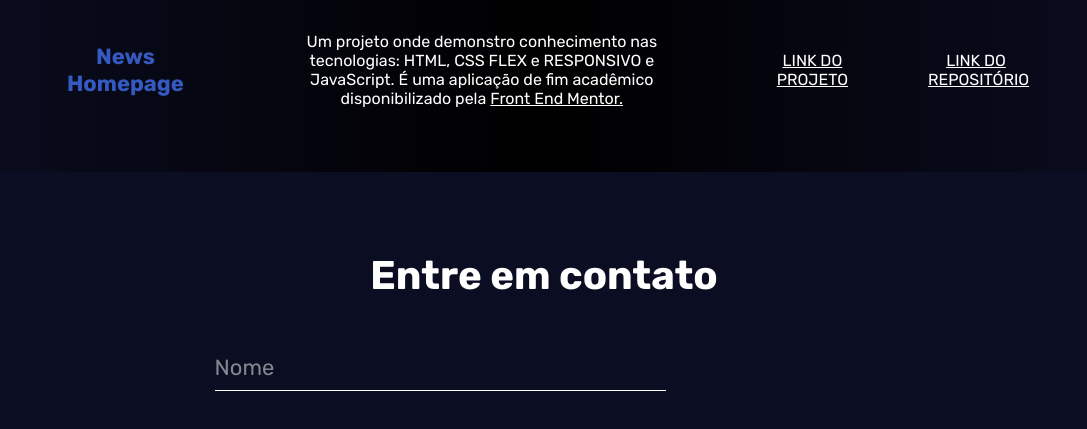
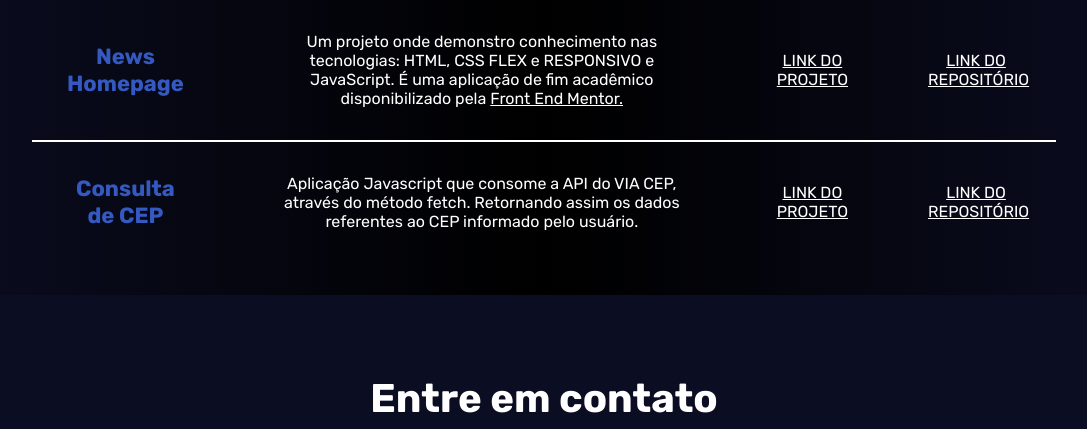
Before and after one commit to MayconSantana/portfolio, a plain HTML site: page index.html in a window 1280 px wide. Shown: the part 2289-2718 px from the top of the page, without its empty margins (96-1183 px from the left). Drawn offline with nearby package versions, Linux system fonts and the light colour scheme.

Commit message:
project add: consult cep

```diff
--- a/index.html
+++ b/index.html
@@ -179,6 +179,24 @@
                     <a href="https://github.com/MayconSantana/news-homepage" target="_blank">LINK DO REPOSITÓRIO</a>
                 </div>
             </div>
+
+            <div class="box-projeto">
+                <div class="nome-projeto">
+                    Consulta de CEP
+                </div>
+
+                <div class="desc-projeto">
+                    <p>Aplicação Javascript que consome a API do VIA CEP, através do método fetch. Retornando assim os dados referentes ao CEP informado pelo usuário.</p>
+                </div>
+
+                <div class="link-projeto">
+                    <a href="https://consult-cep018.netlify.app" target="_blank">LINK DO PROJETO</a>
+                </div>
+
+                <div class="link-projeto">
+                    <a href="https://github.com/MayconSantana/consult-cep" target="_blank">LINK DO REPOSITÓRIO</a>
+                </div>
+            </div>
         </section>
 
         <section class="contato" id="contato">
```
